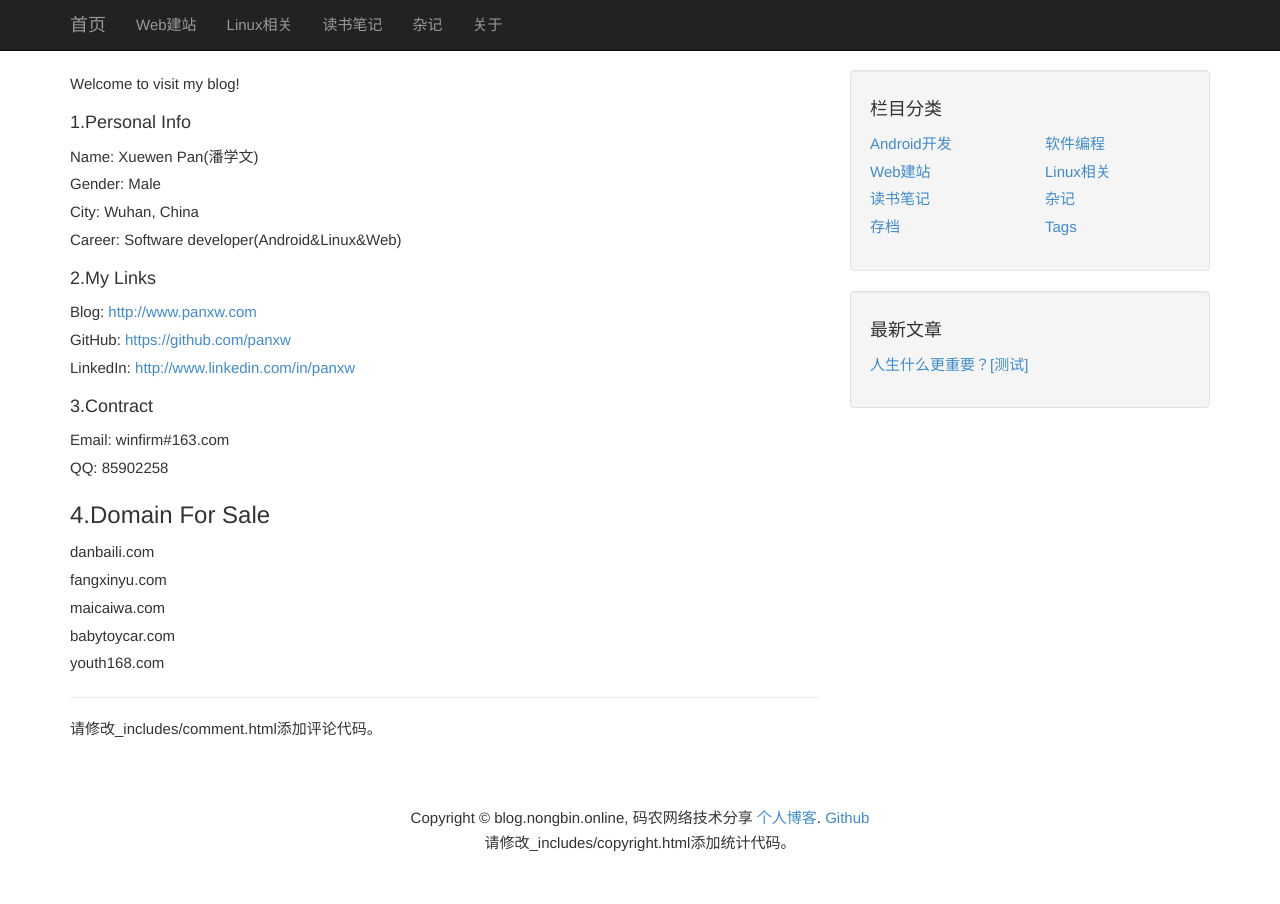
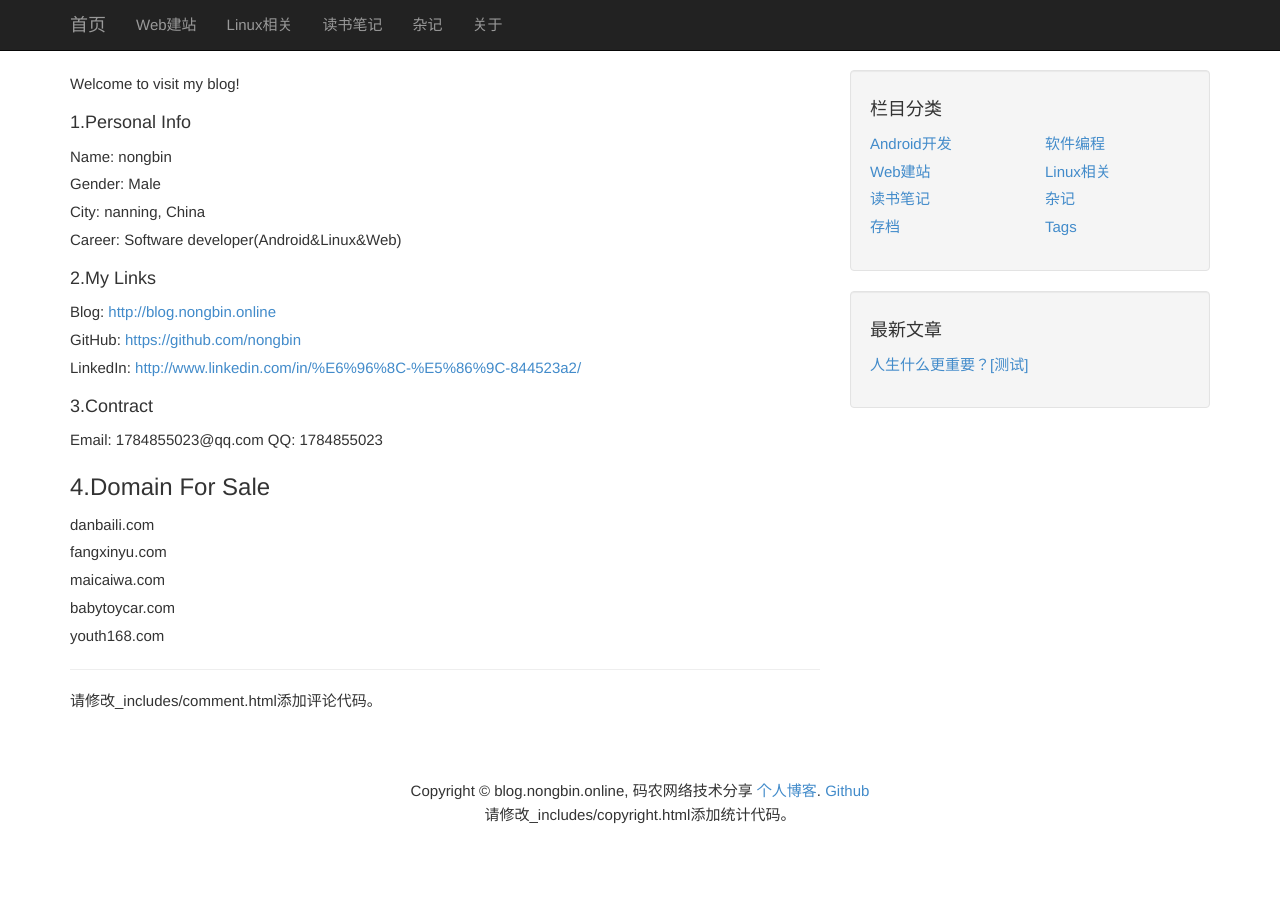
Before and after one commit to nongbin/blog, a Jekyll site: the page built from about.md, in a window 1280 px wide. Built offline with Jekyll 4.4.1, drawn with Linux system fonts in a browser that asks for light colours.

Commit message:
no message

```diff
--- a/_config.yml
+++ b/_config.yml
@@ -3,11 +3,11 @@ highlighter: pygments
 permalink: /posts/:title.html
 excerpt_separator: "<!-- more -->"
 
-github: panxw
+github: nongbin
 author: "码农网络"
-email: winfirm#163.com
+email: 1784855023@qq.com
 name: "农斌个人博客"
-url: http://www.panxw.com
+url: http://blog.nongbin.online
 domain: blog.nongbin.online
 all_categories: [
 ["web", "Web建站","/posts/web.html"],
--- a/about.md
+++ b/about.md
@@ -5,20 +5,20 @@ title: "关于：About"
 Welcome to visit my blog!
 
 #### 1.Personal Info
-Name: Xuewen Pan(潘学文)
+Name: nongbin
 Gender: Male
-City: Wuhan, China
+City: nanning, China
 Career: Software developer(Android&Linux&Web)
 
 #### 2.My Links
-Blog: <http://www.panxw.com>
-GitHub: <https://github.com/panxw>
-LinkedIn: <http://www.linkedin.com/in/panxw>
+Blog: <http://blog.nongbin.online>
+GitHub: <https://github.com/nongbin>
+LinkedIn: <http://www.linkedin.com/in/%E6%96%8C-%E5%86%9C-844523a2/>
 
 
 #### 3.Contract
-Email: winfirm#163.com
-QQ: 85902258
+Email: 1784855023@qq.com
+QQ: 1784855023
 
 ### 4.Domain For Sale
 danbaili.com
--- a/robots.txt
+++ b/robots.txt
@@ -1,2 +1,2 @@
 User-agent: *
-Sitemap: http://www.panxw.com/atom.xml
+Sitemap: http://blog.nongbin.online/atom.xml
```
Also changed, not shown: README.md.
